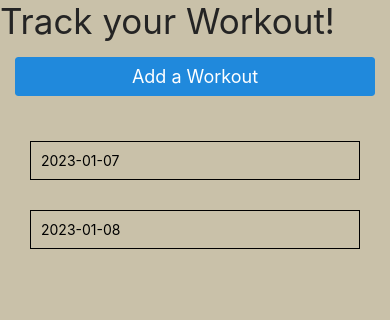
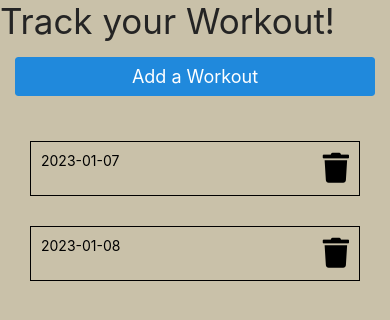
Before and after one commit to rgero/RN_WorkoutTracker, a React Native app in the folder workouttracker/: screen /WorkoutListScreen in a window 390 px wide. Shown: the top 320 px of the page. Built offline with nearby package versions, Linux system fonts and the light colour scheme.

Commit message:
Adding the same delete that I have for other functions. I really need to investigate how to get that to be a swiping action.

```diff
--- a/workouttracker/src/components/Workout/WorkoutDisplayItem.js
+++ b/workouttracker/src/components/Workout/WorkoutDisplayItem.js
@@ -1,7 +1,8 @@
 import React from 'react';
-import {View, Text, StyleSheet, TouchableOpacity, Button} from 'react-native';
+import {Text, StyleSheet, TouchableOpacity} from 'react-native';
+import { FontAwesome5 } from '@expo/vector-icons';
 
-const WorkoutDisplayItem = ({date}) => {
+const WorkoutDisplayItem = ({date, id, deleteItem}) => {
 
     const displayWorkout = () => {
         console.log(date);
@@ -10,6 +11,9 @@ const WorkoutDisplayItem = ({date}) => {
     return (
         <TouchableOpacity onPress={displayWorkout} style={styles.displayItem}>
             <Text>{date}</Text>
+            <TouchableOpacity onPress={()=> {deleteItem(id)}}>
+                <FontAwesome5 name="trash" size={30} color="black" style={styles.trash}/>
+            </TouchableOpacity>
         </TouchableOpacity>
     )
 }
@@ -17,7 +21,10 @@ const WorkoutDisplayItem = ({date}) => {
 const styles = StyleSheet.create({
     displayItem: {
         borderWidth: 1,
-        padding: 10
+        padding: 10,
+        display: "flex",
+        flexDirection: "row",
+        justifyContent: "space-between",
     }
 })
 
--- a/workouttracker/src/screens/Workouts/WorkoutListScreen.js
+++ b/workouttracker/src/screens/Workouts/WorkoutListScreen.js
@@ -57,7 +57,7 @@ const WorkoutListScreen = () => {
                         ({item, index}) => {
                             return (
                                 <Spacer>
-                                    <WorkoutDisplayItem date={item.date} deleteItem={deleteHandler}/>
+                                    <WorkoutDisplayItem date={item.date} id={index} deleteItem={deleteHandler}/>
                                 </Spacer>
                             )
                         }
```
